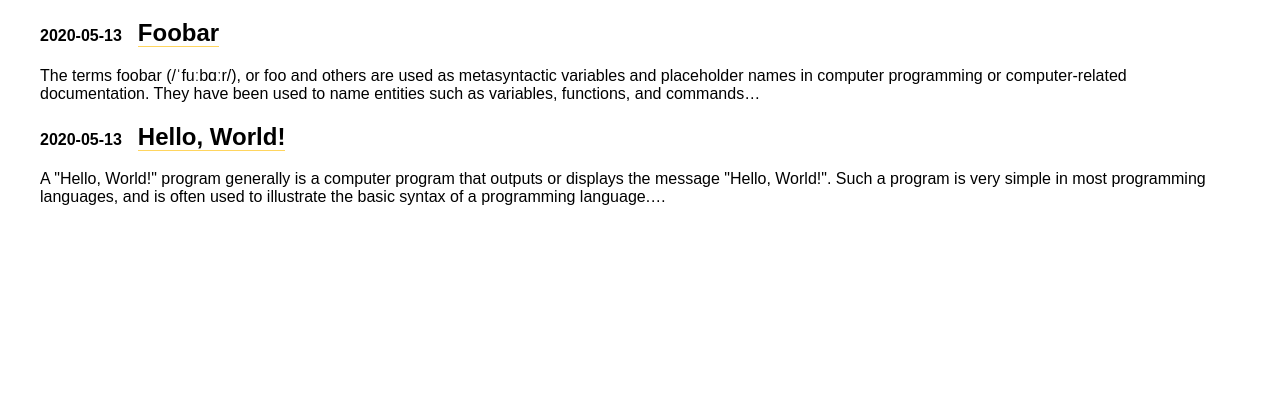
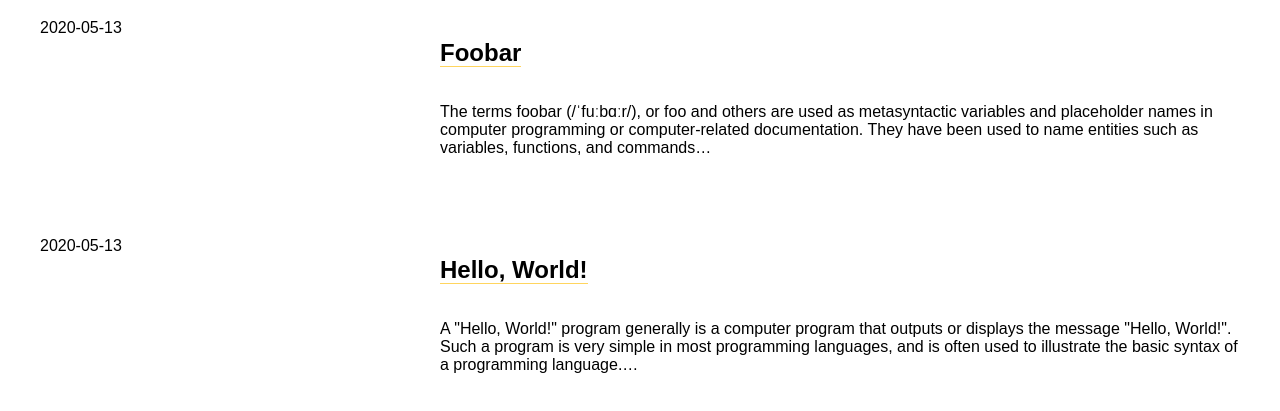
Before and after one commit to 0x1306e6d/gihwan.dev, a Gatsby site: page / in a window 1280 px wide. Shown: the part 137-548 px from the top of the page. Built offline with nearby package versions, Linux system fonts and the light colour scheme; Gatsby itself is replaced by a stand-in of ours.

Commit message:
Style article list item

```diff
--- a/src/components/article-list.js
+++ b/src/components/article-list.js
@@ -2,6 +2,26 @@ import React from "react"
 import PropTypes from "prop-types"
 import styled from "styled-components"
 import { Link } from "gatsby"
+
+const StyledArticleListItem = styled.article`
+  margin-bottom: 64px;
+  display: flex;
+  flex: 1;
+`
+
+const StyledArticleDate = styled.span`
+  width: 33.33333%;
+  display: flex;
+  flex: none;
+  font-size: 1rem;
+`
+
+const StyledArticleListItemContent = styled.div`
+  width: 66.66666%;
+  display: flex;
+  flex: 1;
+  flex-direction: column;
+`
 
 const StyledArticleLink = styled(props => <Link {...props} />)`
   color: #000000;
@@ -9,21 +29,18 @@ const StyledArticleLink = styled(props => <Link {...props} />)`
   border-bottom: 1px solid #ffd55e;
 `
 
-const StyledArticleDate = styled.span`
-  margin-right: 1rem;
-  font-size: 1rem;
-`
-
 const ArticleListItem = ({ article }) => (
-  <div>
+  <StyledArticleListItem>
+    <StyledArticleDate>{article.frontmatter.date}</StyledArticleDate>
+    <StyledArticleListItemContent>
       <h2>
-      <StyledArticleDate>{article.frontmatter.date}</StyledArticleDate>
         <StyledArticleLink to={article.frontmatter.slug}>
           {article.frontmatter.title}
         </StyledArticleLink>
       </h2>
       <p>{article.excerpt}</p>
-  </div>
+    </StyledArticleListItemContent>
+  </StyledArticleListItem>
 )
 
 const ArticleList = ({ articles }) => (
```
Lines whose indentation alone changed are shown as unchanged.
